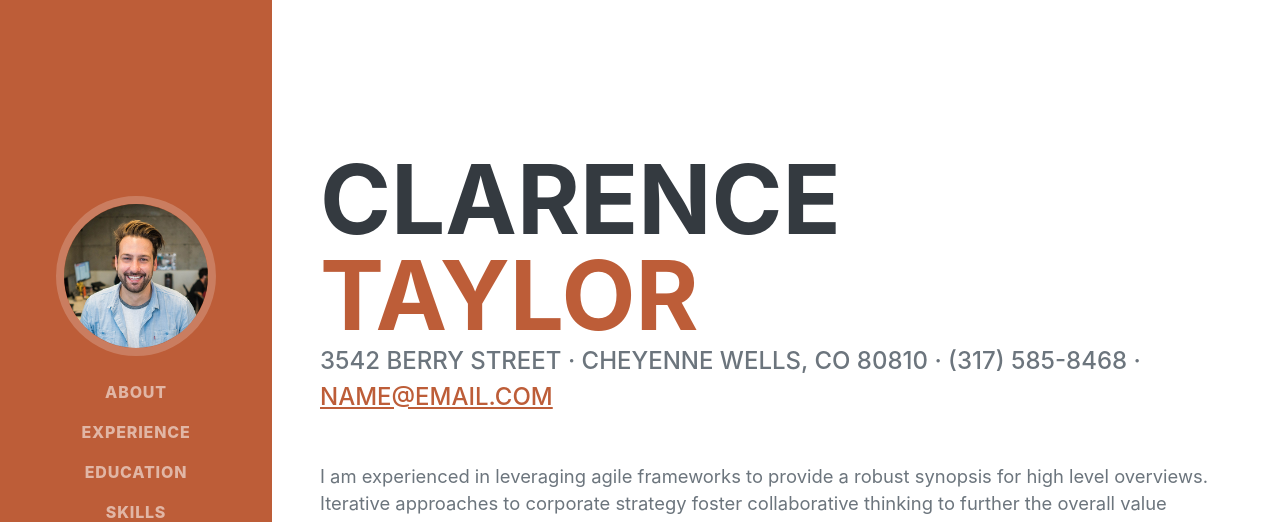
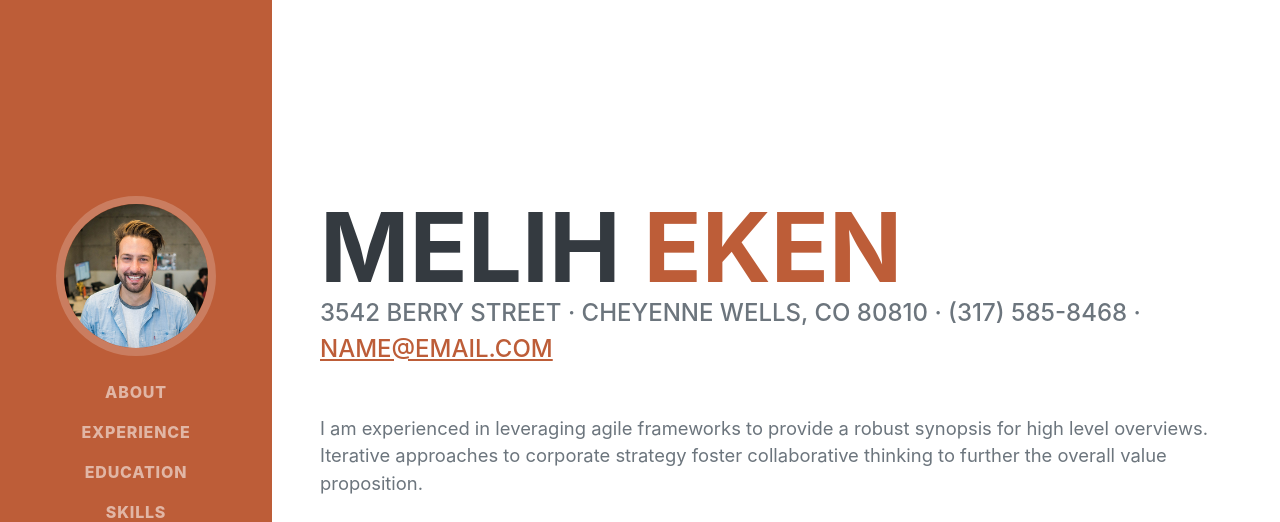
Before and after one commit to Codekod/deneme, a plain HTML site: page index.html in a window 1280 px wide. Shown: the top 522 px of the page. Drawn offline with nearby package versions, Linux system fonts and the light colour scheme; a web font is replaced by a local one.

Commit message:
index.html değişti

```diff
--- a/index.html
+++ b/index.html
@@ -40,8 +40,8 @@
             <section class="resume-section" id="about">
                 <div class="resume-section-content">
                     <h1 class="mb-0">
-                        Clarence
-                        <span class="text-primary">Taylor</span>
+                        Melih
+                        <span class="text-primary">EKEN</span>
                     </h1>
                     <div class="subheading mb-5">
                         3542 Berry Street · Cheyenne Wells, CO 80810 · (317) 585-8468 ·
```
